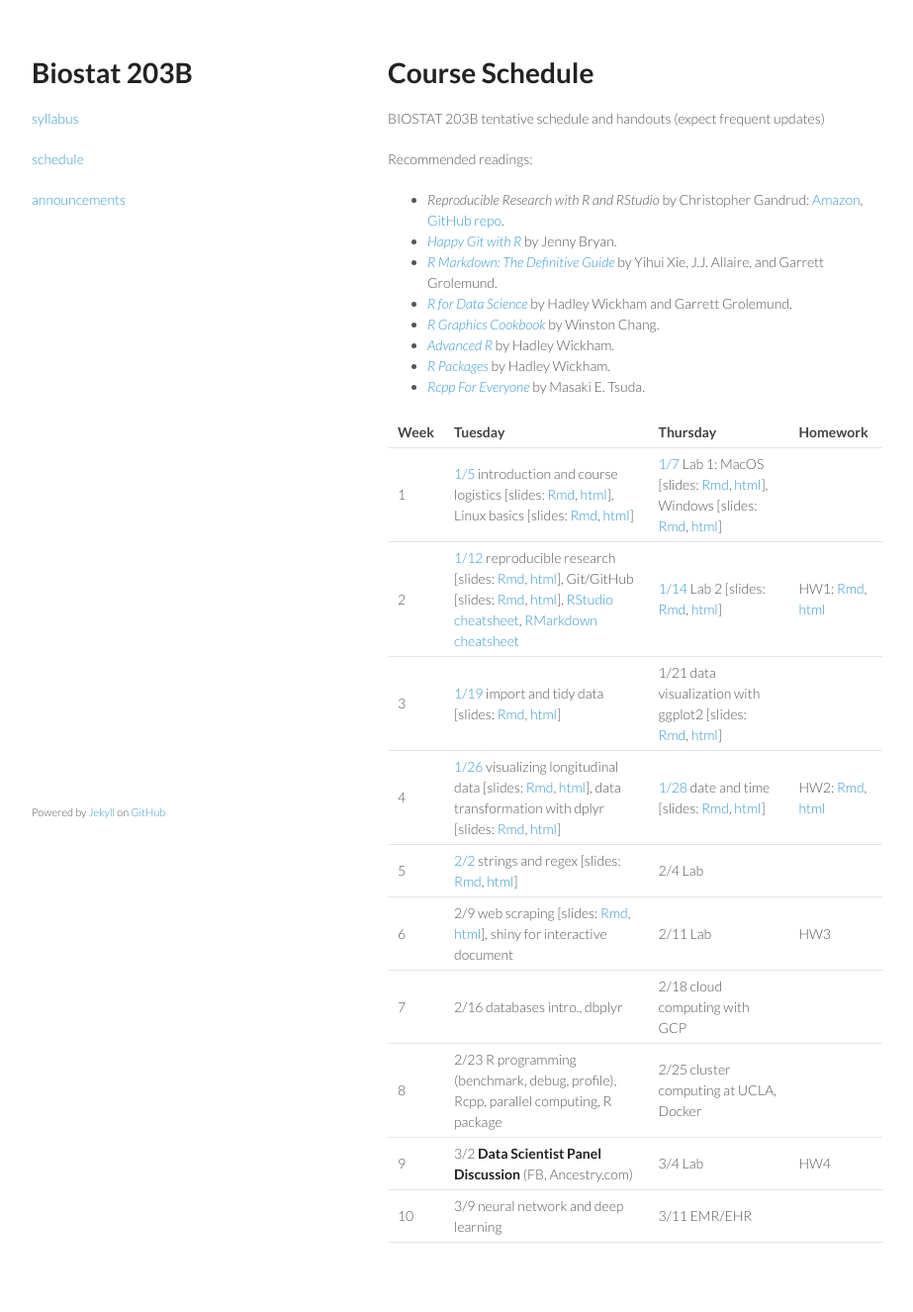
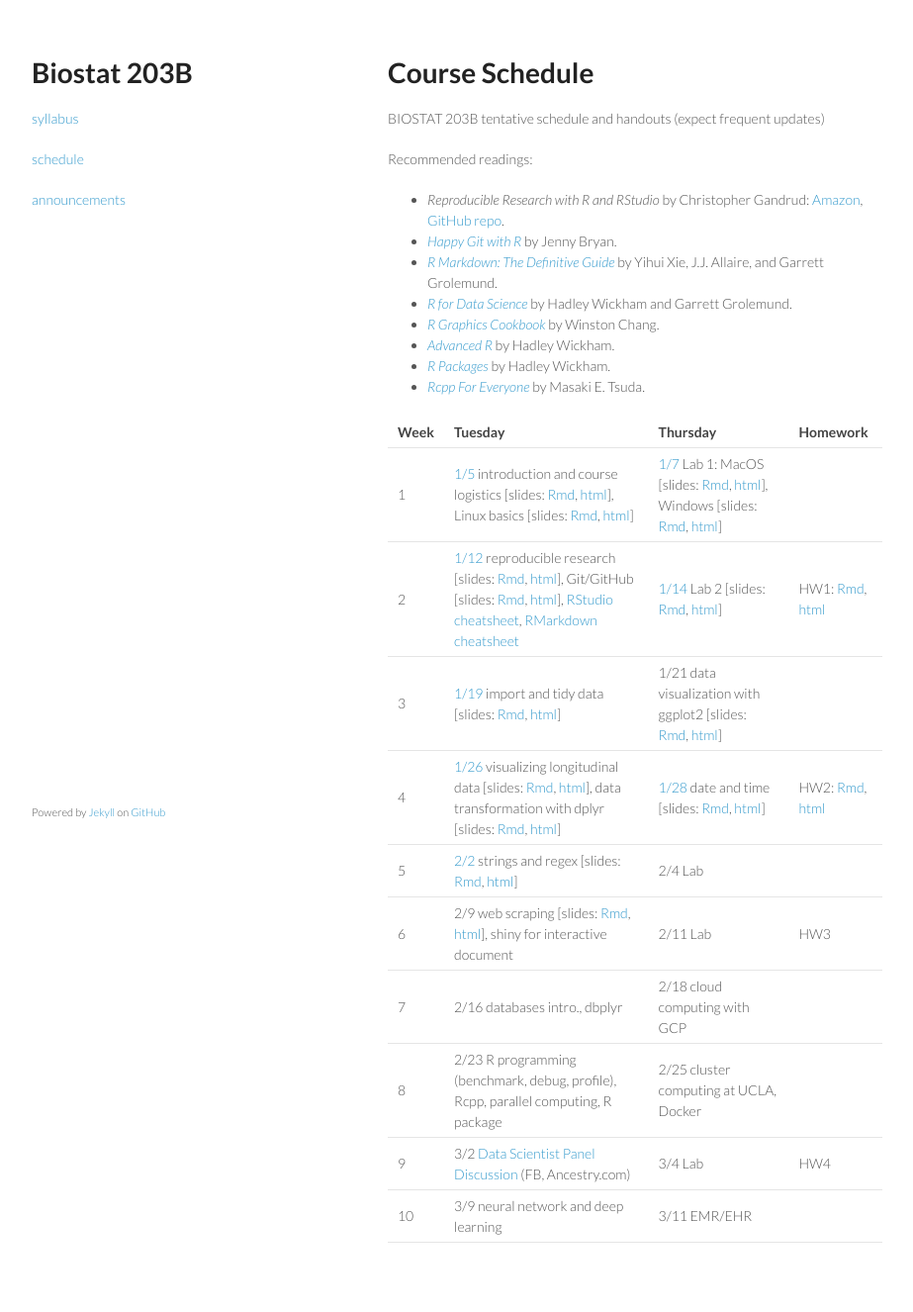
Before and after one commit to ucla-biostat203b-2021winter/ucla-biostat203b-2021winter.github.io, a Jekyll site: the page built from schedule/schedule.md, in a window 1280 px wide. Shown: the whole page at 99% size, without its empty margins (178-1101 px from the left). Built offline with Jekyll 4.4.1, drawn with Linux system fonts in a browser that asks for light colours.

```diff
--- a/schedule/schedule.md
+++ b/schedule/schedule.md
@@ -27,5 +27,5 @@ Recommended readings:
 | 6 | 2/9 web scraping \[slides: [Rmd](https://raw.githubusercontent.com/ucla-biostat203b-2021winter/ucla-biostat203b-2021winter.github.io/master/slides/10-scraping/scraping.Rmd), [html](../slides/10-scraping/scraping.html)\], shiny for interactive document | 2/11 Lab | HW3 |
 | 7 | 2/16 databases intro., dbplyr | 2/18 cloud computing with GCP |
 | 8 | 2/23 R programming (benchmark, debug, profile), Rcpp, parallel computing, R package | 2/25 cluster computing at UCLA, Docker | |
-| 9 | 3/2 [**Data Scientist Panel Discussion**](https://raw.githubusercontent.com/ucla-biostat203b-2021winter/ucla-biostat203b-2021winter.github.io/master/slides/ds_panel_20210302.pdf) (FB, Ancestry.com) | 3/4 Lab | HW4 |
+| 9 | 3/2 [Data Scientist Panel Discussion](https://raw.githubusercontent.com/ucla-biostat203b-2021winter/ucla-biostat203b-2021winter.github.io/master/slides/ds_panel_20210302.pdf) (FB, Ancestry.com) | 3/4 Lab | HW4 |
 | 10 | 3/9 neural network and deep learning | 3/11 EMR/EHR | |
```
